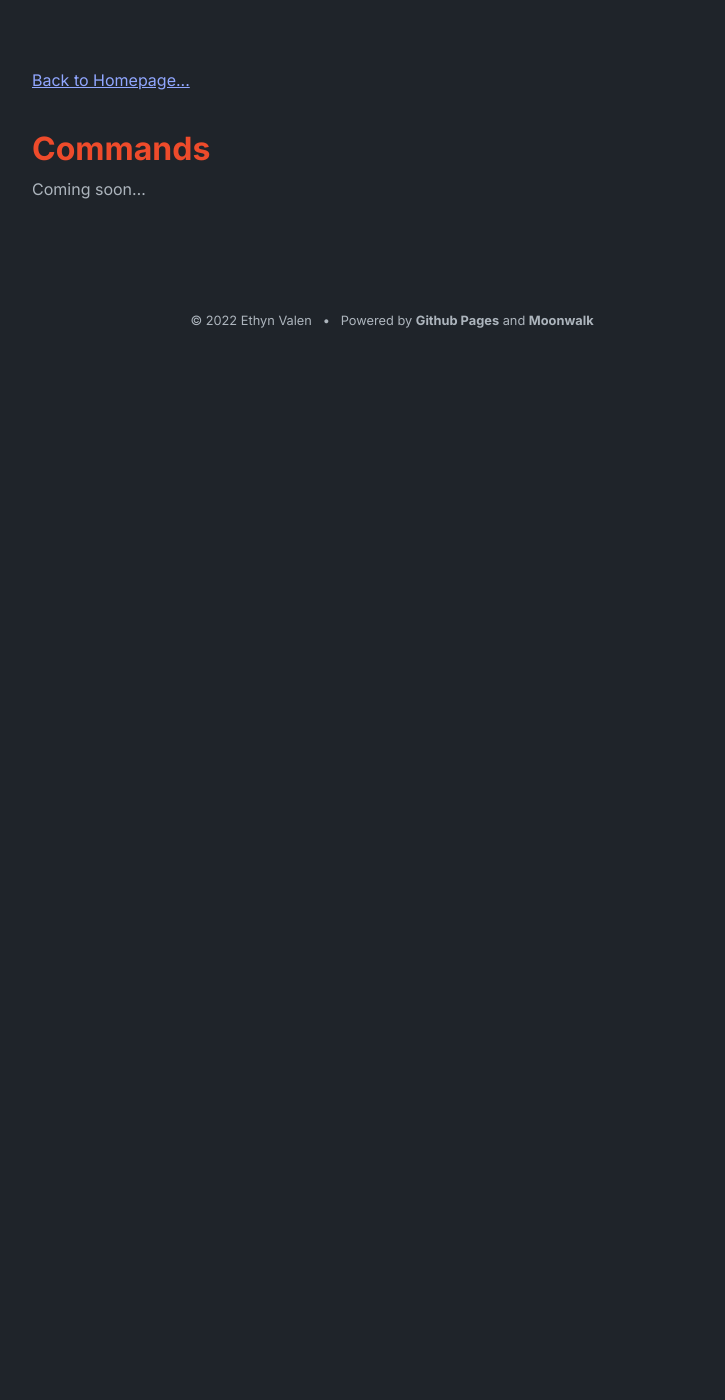
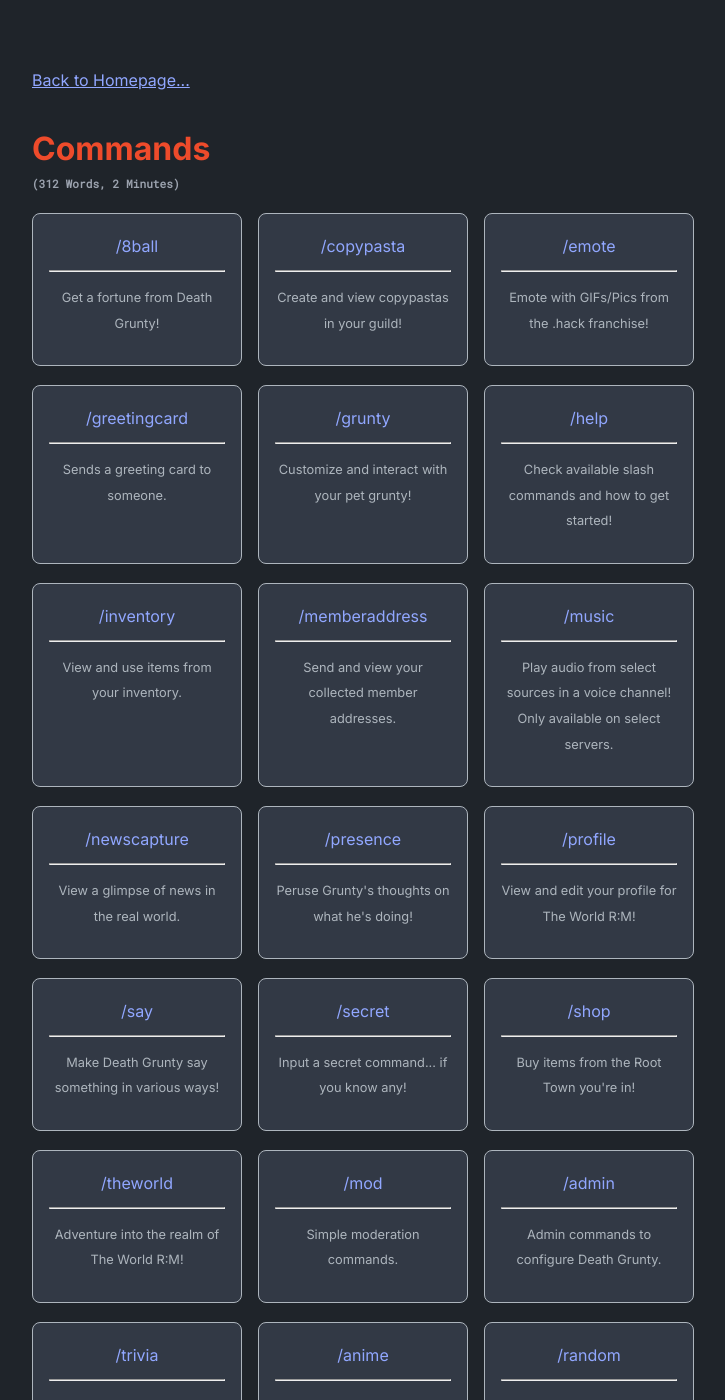
Before and after one commit to evpching/death-grunty-webpage, a Jekyll site: the page built from commands.html, in a window 1280 px wide and 1400 px high. Shown: the whole window, without its empty margins (248-973 px from the left). Built offline with Jekyll 4.4.1, drawn with Linux system fonts in a browser that asks for light colours; some of the changed text lies outside the part shown.

Commit message:
update texts and implement command entries

```diff
--- a/_config.yml
+++ b/_config.yml
@@ -1,8 +1,8 @@
 title: Death Grunty // .hack Discord Bot
 author: Ethyn Valen
-url: https://info.deathgrunty.xyz # root address of the site
+url: https://deathgrunty.xyz # root address of the site
 description: > # description of the site (multiple lines allowed)
-  Death Grunty is a multi-purpose, .hack themed Discord bot! Death Grunty is currently in active development, so features/user data are subjected to change at any time.
+  Death Grunty is a multi-purpose, .hack themed Discord.js v14 bot! Death Grunty is currently in active development, so features/user data are subjected to change at any time.
 
 permalink: /:slug
 
@@ -19,6 +19,7 @@
   appearance: "dark" # can be "light", "dark" or "auto"
   appearance_toggle: false # if appearance can be switched by user
   back_home_text: "Back to Homepage..." # customize text for homepage link in post layout
+  back_commands_text: "Back to Commands..."
   date_format: "%Y-%m-%d" # customize how date is formatted
   show_description: true # show blog description
   show_navbar: true # show horizontal navbar
--- /dev/null
+++ b/_data/command_entries.yml
@@ -0,0 +1,67 @@
+commands:
+  - title: /8ball
+    url: 8ball
+    desc: Get a fortune from Death Grunty!
+  - title: /copypasta
+    url: copypasta
+    desc: Create and view copypastas in your guild!
+  - title: /emote
+    url: emote
+    desc: Emote with GIFs/Pics from the .hack franchise!
+  - title: /greetingcard
+    url: greetingcard
+    desc: Sends a greeting card to someone.
+  - title: /grunty
+    url: grunty
+    desc: Customize and interact with your pet grunty!
+  - title: /help
+    url: help
+    desc: Check available slash commands and how to get started!
+  - title: /inventory
+    url: inventory
+    desc: View and use items from your inventory.
+  - title: /memberaddress
+    url: memberaddress
+    desc: Send and view your collected member addresses.
+  - title: /music
+    url: music
+    desc: Play audio from select sources in a voice channel! Only available on select servers.
+  - title: /newscapture
+    url: newscapture
+    desc: View a glimpse of news in the real world.
+  - title: /presence
+    url: presence
+    desc: Peruse Grunty's thoughts on what he's doing!
+  - title: /profile
+    url: profile
+    desc: View and edit your profile for The World R:M!
+  - title: /say
+    url: say
+    desc: Make Death Grunty say something in various ways!
+  - title: /secret
+    url: secret
+    desc: Input a secret command... if you know any!
+  - title: /shop
+    url: shop
+    desc: Buy items from the Root Town you're in!
+  - title: /theworld
+    url: theworld
+    desc: Adventure into the realm of The World R:M!
+  - title: /mod
+    url: mod
+    desc: Simple moderation commands.
+  - title: /admin
+    url: admin
+    desc: Admin commands to configure Death Grunty.
+  - title: /trivia
+    url: trivia
+    desc: Test your .hack knowledge! (May contain spoilers)
+  - title: /anime
+    url: anime
+    desc: Search for info about an anime.
+  - title: /random
+    url: random
+    desc: A collection of rng-related activities.
+  - title: /notifications
+    url: notifications
+    desc: Your place for personal notifications.
--- a/about.md
+++ b/about.md
@@ -1,18 +1,16 @@
 ---
 layout: post
-title: About
+title: About Death Grunty
 ---
 
-![This is an image](images/dg-portrait-detailed.png)
+![Death Grunty!](images/dg-portrait-detailed.png)
 
 1. [Who is Death Grunty?](#whois)
 2. [What can Death Grunty do?](#purpose)
 3. [Background](#background)
 
 ## Who is Death Grunty? <a name="whois"></a>
-Death Grunty is a multi-purpose, [.hack](https://en.wikipedia.org/wiki/.hack) themed [Discord.js v14 bot](https://discordjs.guide/whats-new.html) that features a copypasta system, pet grunty customization, simple RPG elements based on The World, and more!
-
-Death Grunty is based on [Death Grunty](https://dothack.fandom.com/wiki/Death_Grunty) from [.hack//G.U.](https://en.wikipedia.org/wiki/.hack//G.U.): a NPC that specializes in managing guilds.
+The character [Death Grunty](https://dothack.fandom.com/wiki/Death_Grunty) is from [.hack//G.U.](https://en.wikipedia.org/wiki/.hack//G.U.), where he is an NPC that manages the Canard guild in The World R:2. His guild managing role in .hack//G.U. inspired the creation of Death Grunty as a Discord bot.
 
 ## What can Death Grunty do? <a name="purpose"></a>
 Death Grunty's functionality can be split into two categories:
@@ -25,7 +23,7 @@
 - the ***/bookof1000*** command to see how you rank against other players in your server.
 
 2. ### Simple RPG Commands
-Along with Death Grunty comes The World R:M, his recreation of The World built from his memories of players and the atmosphere of The World R:2. Players can participate in The World R:M through using...
+Along with Death Grunty comes The World R:M, his recreation of The World built from his memories of players and the atmosphere of The World R:2. For example, players can use...
 - the ***/theworld*** command to input Area Word Phrases to adventure to and reap rewards.
 - the ***/memberaddress*** command to collect member addresses that increase your power.
 - the ***/profile*** command to customize textual info of your player character.
@@ -33,7 +31,9 @@
 
 Death Grunty also comes with basic moderation/admin commands that let you adjust Death Grunty's behavior on your server and manage your server's messages/users.
 
+To see all commands, <a href="commands">click here!</a>
+
 ## Background <a name="background"></a>
-Death Grunty started development in 2020 to self-teach myself Javascript/NodeJS and develop a general-purpose bot for my friends and I to use on a private Discord server. Overtime, Death Grunty went through several rewrites and eventually became a general-purpose bot with a hint of RPG elements.
+Death Grunty started development in 2020 as a way to self-teach myself JavaScript/NodeJS and to develop a general-purpose bot for my friends and I to use on a private Discord server. Overtime, Death Grunty went through several rewrites and eventually became a general-purpose bot fit for small communities and .hack fans.
 
-As of now, Death Grunty is currently maintained and developed by me (Ethyn Valen); Death Grunty is also hosted on a private dedicated server thanks to an amazing friend of mine.
+As of now, Death Grunty is currently maintained and developed by me (Ethyn Valen); Death Grunty is also hosted on a private dedicated server thanks to a generous friend.
--- /dev/null
+++ b/commands.html
@@ -0,0 +1,6 @@
+---
+layout: post
+title: Commands
+---
+
+{% include card_list.html collection=site.data.command_entries.commands %}
--- a/commands.md
+++ /dev/null
@@ -1,6 +0,0 @@
----
-layout: post
-title: Commands
----
-
-Coming soon...
```
Also changed, not shown: _layouts/command.html (added, +7 -0 lines), commands/8ball.md (added, +6 -0 lines).
